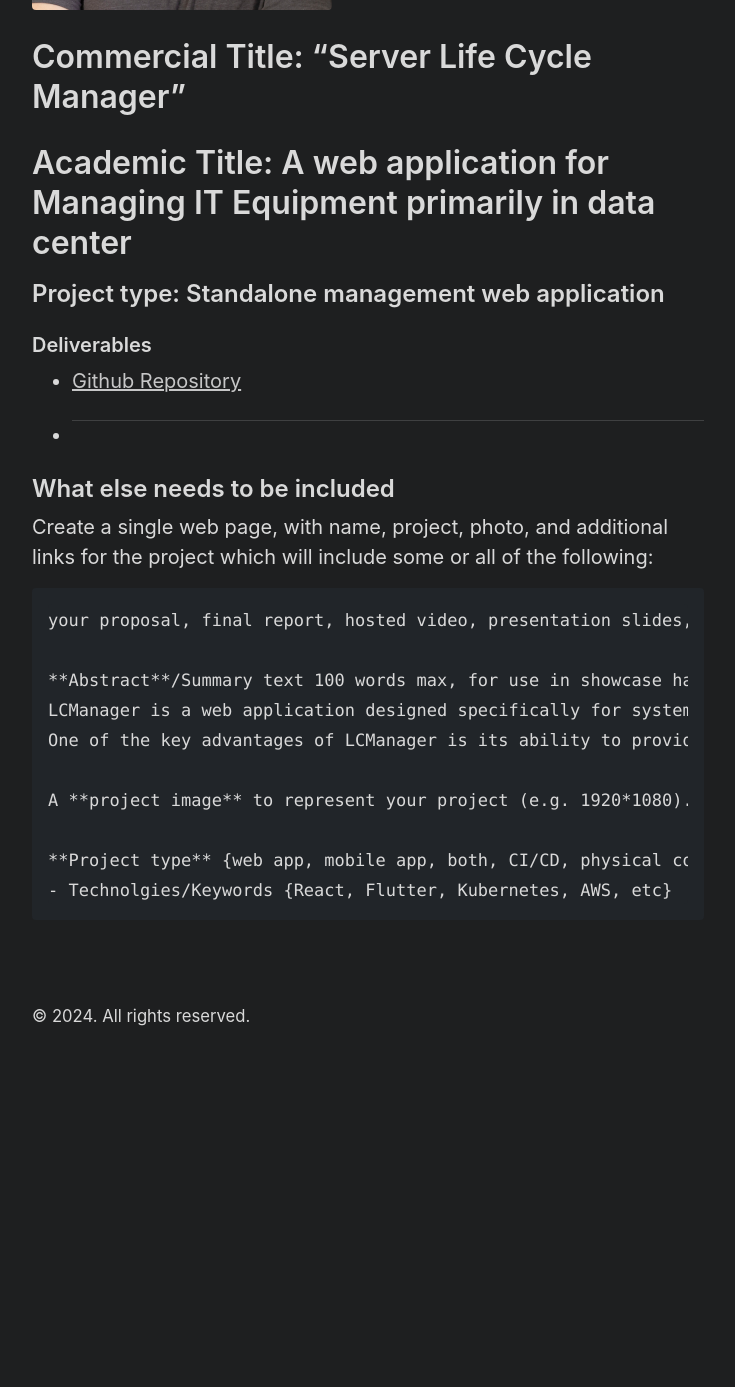
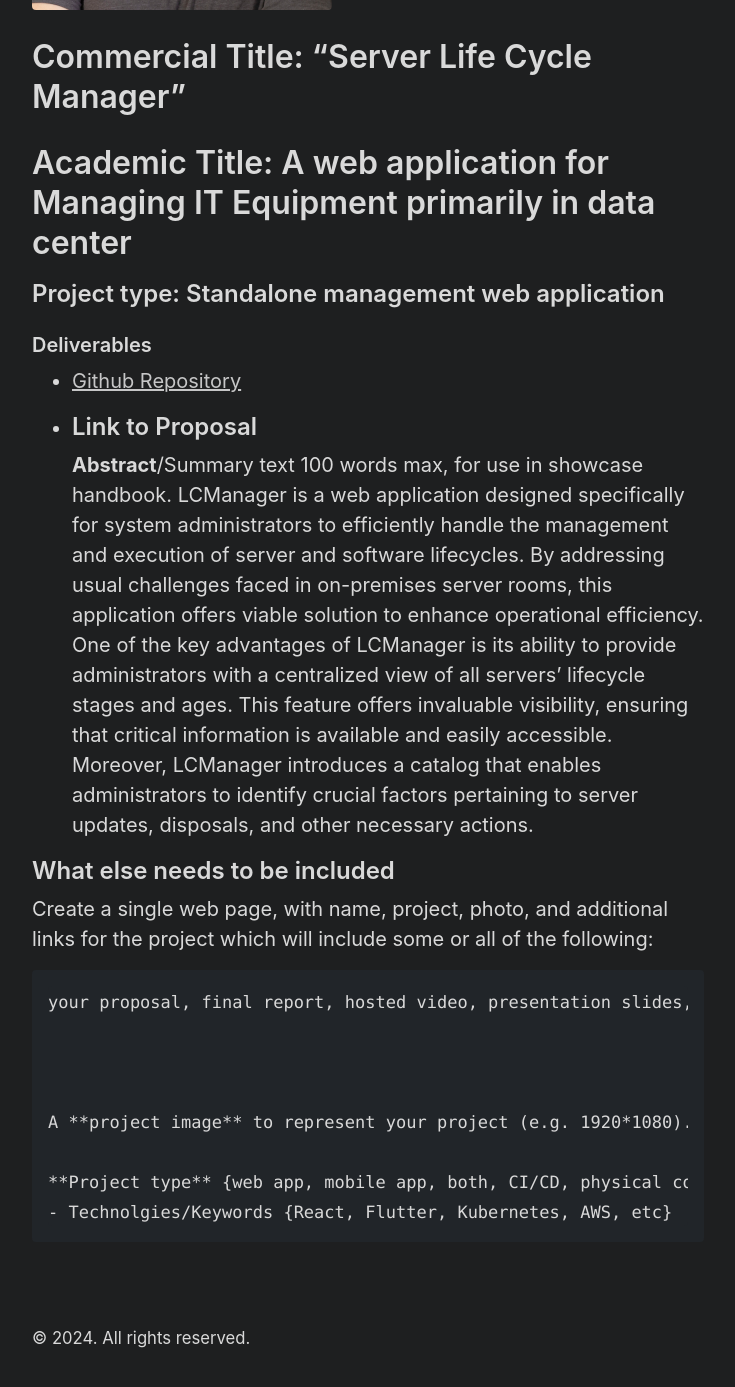
Before and after one commit to csibman27/csibman27.github.io, a Jekyll site: the page built from _posts/2024-02-06-introduction.md, in a window 1280 px wide and 1400 px high, scrolled down 600 px. Shown: the top 1387 px of the window, without its empty margins (272-1007 px from the left). Built offline with Jekyll 4.4.1, drawn with Linux system fonts in a browser that asks for light colours; before the commit the page ends 1678 px from its top, so only the background shows below that; part of the change alters nothing that is shown.

```diff
--- a/_posts/2024-02-06-introduction.md
+++ b/_posts/2024-02-06-introduction.md
@@ -16,9 +16,11 @@ title: Tibor Molnar
 
 ### Deliverables
 * [Github Repository](https://github.com/csibman27/LCManagerV3)
-*
+* Link to Proposal
 -----
 
+  **Abstract**/Summary text 100 words max, for use in showcase handbook.
+    LCManager is a web application designed specifically for system administrators to efficiently handle the management and execution of server and software lifecycles. By addressing usual challenges faced in on-premises server rooms, this application offers viable solution to enhance operational efficiency. One of the key advantages of LCManager is its ability to provide administrators with a centralized view of all servers' lifecycle stages and ages. This feature offers invaluable visibility, ensuring that critical information is available and easily accessible. Moreover, LCManager introduces a catalog that enables administrators to identify crucial factors pertaining to server updates, disposals, and other necessary actions.
 
 ## What else needs to be included
 
@@ -26,9 +28,7 @@ Create a single web page, with name, project, photo, and additional links for th
 
     your proposal, final report, hosted video, presentation slides, link to site or app download, deployment instructions, Slack, Trello, github repos used in the project, link to application, etc.
 
-    **Abstract**/Summary text 100 words max, for use in showcase handbook.
-    LCManager is a web application designed specifically for system administrators to efficiently handle the management and execution of server and software lifecycles. By addressing usual challenges faced in on-premises server rooms, this application offers viable solution to enhance operational efficiency.
-    One of the key advantages of LCManager is its ability to provide administrators with a centralized view of all servers' lifecycle stages and ages. This feature offers invaluable visibility, ensuring that critical information is available and easily accessible. Moreover, LCManager introduces a catalog that enables administrators to identify crucial factors pertaining to server updates, disposals, and other necessary actions.
+
 
     A **project image** to represent your project (e.g. 1920*1080). i.e. a visual poster. This could be a screenshot or a composition of many screenshots. System diagram, logos for key technologies used (Quick tip: capture some screens, crop and paste onto a Powerpoint slide width 1920, height 1080, and export as .png). Treat it like a poster! Use a background or border.
 
```
